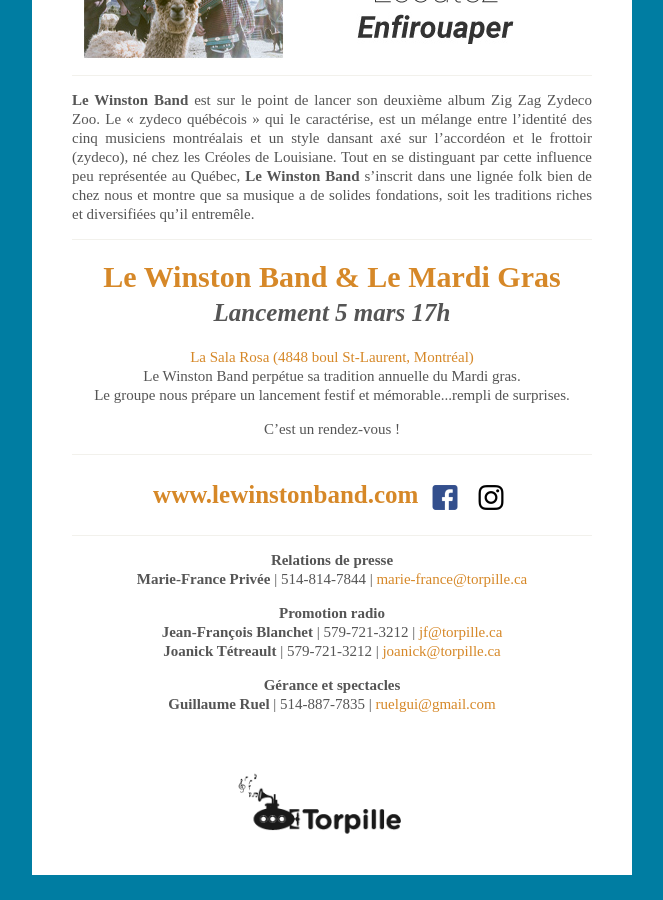
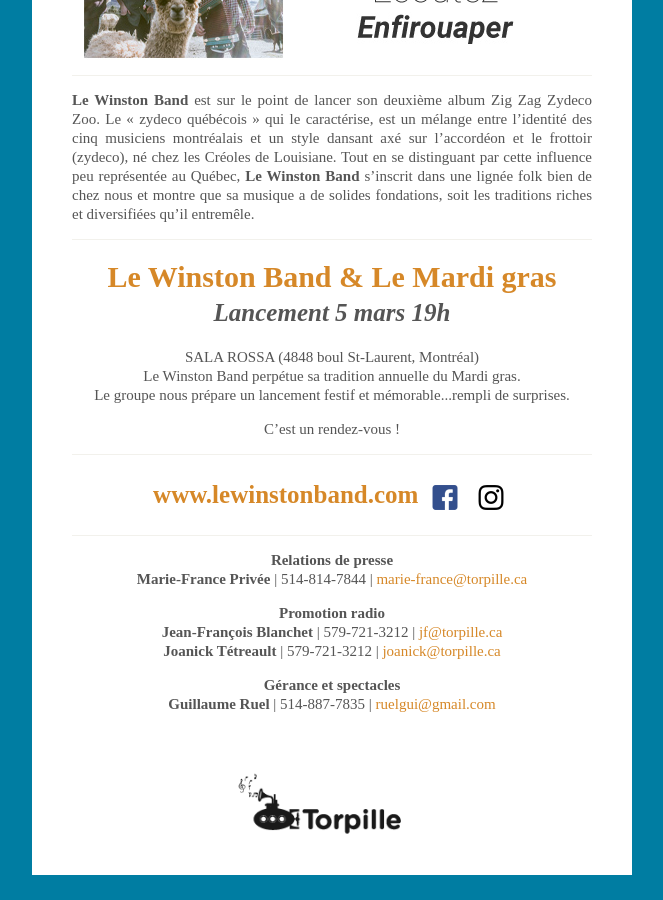
Before and after one commit to graphismatique/mfp, a Jekyll site: the page LeWinstonBand/Enfirouaper/index.html, which Jekyll copies as it is, in a window 1280 px wide and 900 px high, scrolled down 1142 px. Shown: the whole window, without its empty margins (308-971 px from the left). Built offline with Jekyll 4.4.1, drawn with Linux system fonts in a browser that asks for light colours.

Commit message:
Update index.html

```diff
--- a/LeWinstonBand/Enfirouaper/index.html
+++ b/LeWinstonBand/Enfirouaper/index.html
@@ -242,8 +242,8 @@
                                     <hr>
                                     <p><b>Le Winston Band</b> est sur le point de lancer son deuxième album Zig Zag Zydeco Zoo. Le « zydeco québécois » qui le caractérise, est un mélange entre l’identité des cinq musiciens montréalais et un style dansant axé sur l’accordéon et le frottoir (zydeco), né chez les Créoles de Louisiane. Tout en se distinguant par cette influence peu représentée au Québec, <b>Le Winston Band</b> s’inscrit dans une lignée folk bien de chez nous et montre que sa musique a de solides fondations, soit les traditions riches et diversifiées qu’il entremêle.
                                     <hr>
-                                    <h1><b class="color">Le Winston Band & Le Mardi Gras</b><br><small><b><i>Lancement 5 mars 17h</i></b></small><br></h1>
-                                    <p class="center"><a href="https://goo.gl/maps/FAe3YjzbgMv" target="_blank">La Sala Rosa (4848 boul St-Laurent, Montréal)</a><br>Le Winston Band perpétue sa tradition annuelle du Mardi gras.<br>Le groupe nous prépare un lancement festif et mémorable...rempli de surprises.</p>
+                                    <h1><b class="color">Le Winston Band & Le Mardi gras</b><br><small><b><i>Lancement 5 mars 19h</i></b></small><br></h1>
+                                    <p class="center">SALA ROSSA (4848 boul St-Laurent, Montréal)<br>Le Winston Band perpétue sa tradition annuelle du Mardi gras.<br>Le groupe nous prépare un lancement festif et mémorable...rempli de surprises.</p>
                                     <p class="center">C’est un rendez-vous !</p>
                                     <hr>
                                     <h3 style="text-align: center; vertical-align:middle;">
```
